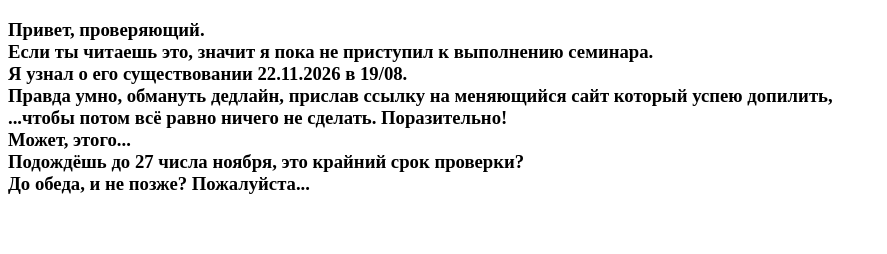
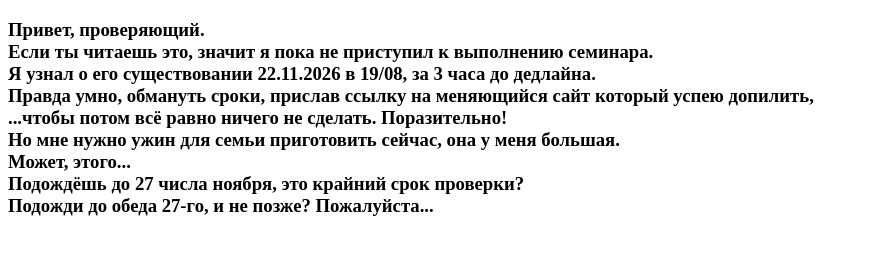
Before and after one commit to Vresige/vresige.github.io, a plain HTML site: page index.html in a window 1280 px wide. Shown: the whole page, without its empty margins (0-887 px from the left). Drawn offline with Linux system fonts and the light colour scheme.

Commit message:
Update index.html

```diff
--- a/index.html
+++ b/index.html
@@ -9,12 +9,13 @@
     <h3>
       Привет, проверяющий.<br>
       Если ты читаешь это, значит я пока не приступил к выполнению семинара.<br>
-      Я узнал о его существовании 22.11.2026 в 19/08.<br>
-      Правда умно, обмануть дедлайн, прислав ссылку на меняющийся сайт который успею допилить,<br>
+      Я узнал о его существовании 22.11.2026 в 19/08, за 3 часа до дедлайна.<br>
+      Правда умно, обмануть сроки, прислав ссылку на меняющийся сайт который успею допилить,<br>
       ...чтобы потом всё равно ничего не сделать. Поразительно!<br>
+      Но мне нужно ужин для семьи приготовить сейчас, она у меня большая.<br>
       Может, этого...<br>
       Подождёшь до 27 числа ноября, это крайний срок проверки?<br>
-      До обеда, и не позже? Пожалуйста...<br>
+      Подожди до обеда 27-го, и не позже? Пожалуйста...<br>
     </h3>
   </body>
 </html>
```
